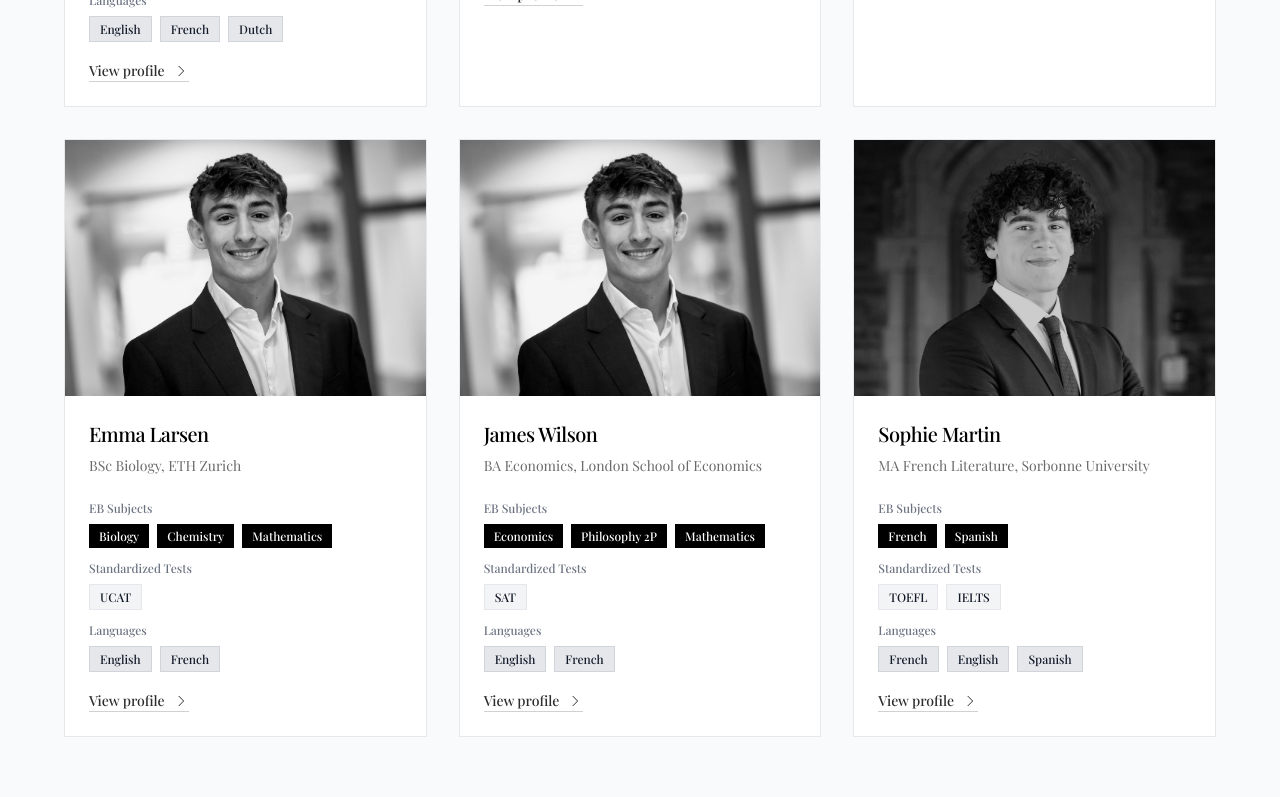
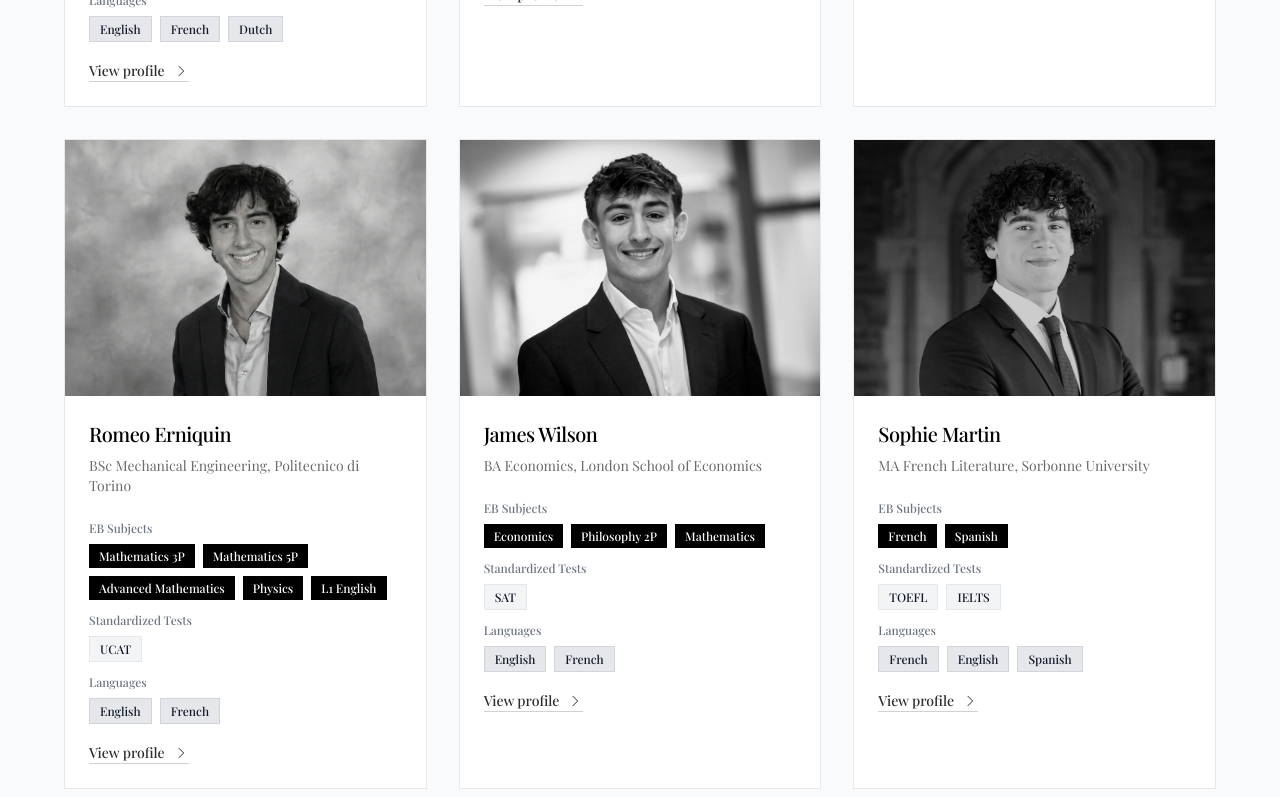
Before and after one commit to pathakrohans/eurobac-tutors, a Next.js app: page /team in a window 1280 px wide. Shown: the part 1682-2479 px from the top of the page. Built offline with nearby package versions, Linux system fonts and the light colour scheme; no server answers; a web font is replaced by a local one.

Commit message:
Added Romeo

```diff
--- a/src/data/tutors.ts
+++ b/src/data/tutors.ts
@@ -49,14 +49,14 @@ export const tutors: Tutor[] = [
     linkedin: 'https://www.linkedin.com/in/matteo-naudi-aa60a933a/',
   },
   {
-    id: 'emma-larsen',
-    name: 'Emma Larsen',
-    headshot: '/team/leonardo-maestri.jpg',
-    degree: 'BSc Biology, ETH Zurich',
-    bio: 'Emma teaches biology and chemistry for the EB, and helps students prepare for medical school admissions tests including BMAT and UCAT. She also coaches students on study methods and exam strategies.',
-    subjects: ['Biology', 'Chemistry', 'Mathematics'],
+    id: 'romeo-erniquin',
+    name: 'Romeo Erniquin',
+    headshot: '/team/romeo-erniquin.jpg',
+    degree: 'BSc Mechanical Engineering, Politecnico di Torino',
+    bio: 'Romeo teaches Mathematics, Physcs, and L1 English for the EB, as well as helps students prepare for oral examinations and interviews.',
+    subjects: ['Mathematics 3P', 'Mathematics 5P', 'Advanced Mathematics', 'Physics', 'L1 English'],
     languages: ['English', 'French'],
-    specialties: ['EB Biology', 'EB Chemistry', 'UCAT', 'Study Methods'],
+    specialties: ['UCAT'],
     admissionsSystems: [],
     linkedin: 'https://linkedin.com/in/emma-larsen',
   },
```
Also changed, not shown: public/team/romeo-erniquin.jpg (added).
